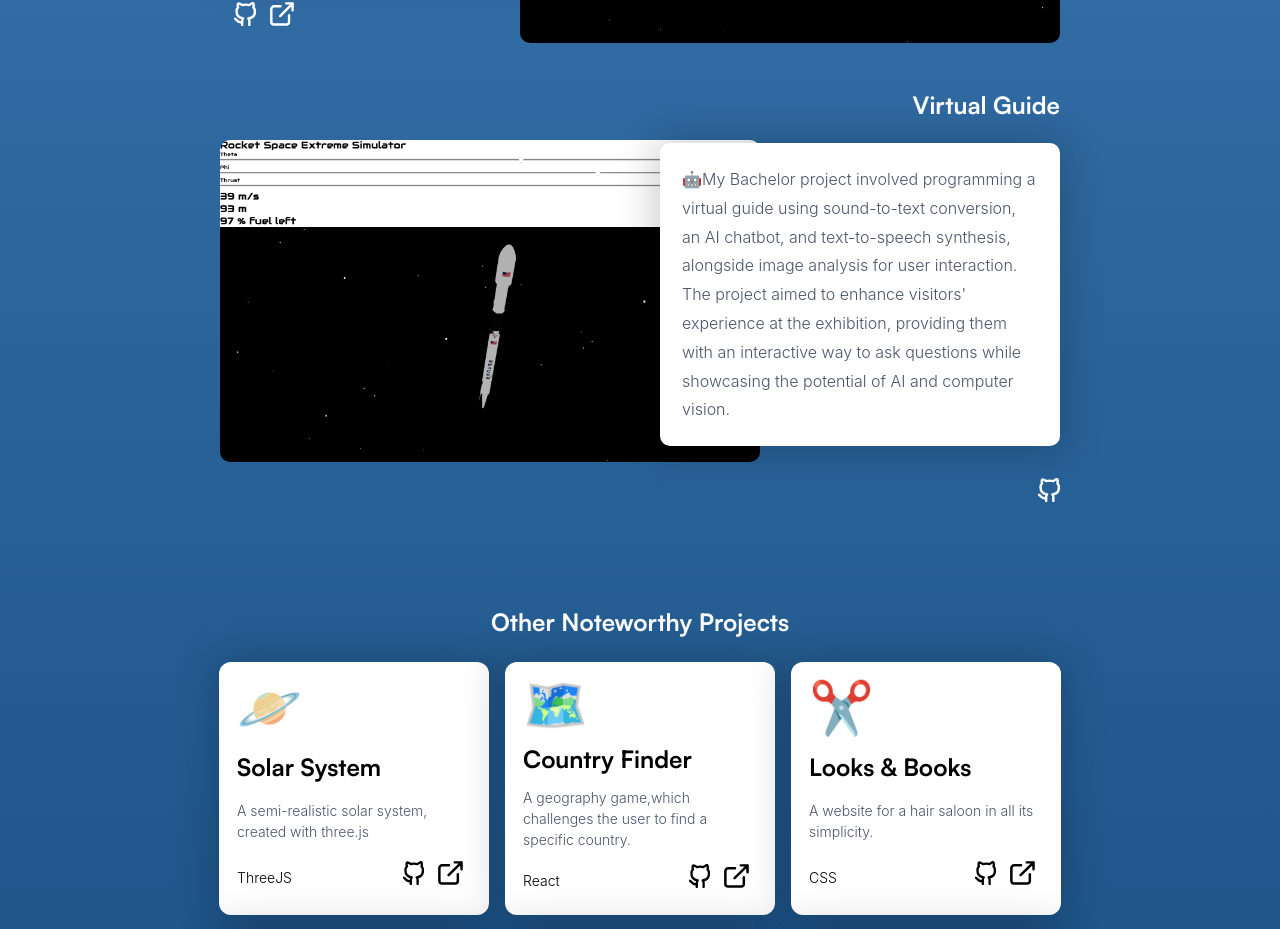
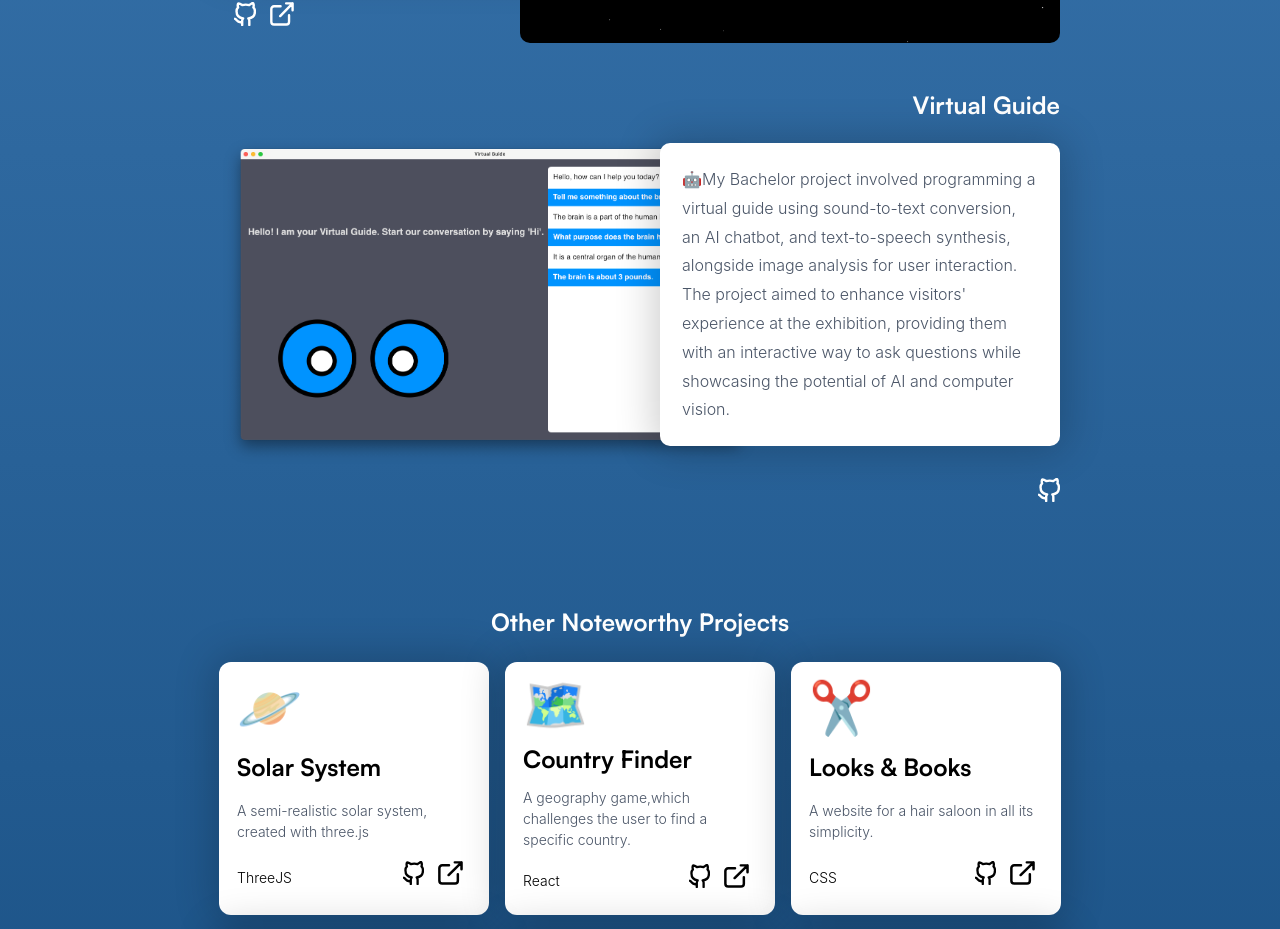
Before and after one commit to Filipbagen/filipbagen.se, a React (Create React App) app: page / in a window 1280 px wide. Shown: the part 3752-4681 px from the top of the page. Built offline with nearby package versions, Linux system fonts and the light colour scheme; a web font is replaced by a local one.

Commit message:
Updated img

```diff
--- a/src/data/DB.js
+++ b/src/data/DB.js
@@ -99,7 +99,7 @@ const ProjectList = [
         emoji: "🤖",
         title: "Virtual Guide",
         text: "My Bachelor project involved programming a virtual guide using sound-to-text conversion, an AI chatbot, and text-to-speech synthesis, alongside image analysis for user interaction. The project aimed to enhance visitors' experience at the exhibition, providing them with an interactive way to ask questions while showcasing the potential of AI and computer vision.",
-        image: 'img/rocket.png',
+        image: 'img/virtualguide.png',
         tags: ['Python', 'AI', 'Image analysis'],
         githubLink: 'https://github.com/Filipbagen/virtual-guide',
         key: 3
```
Also changed, not shown: public/img/virtualguide.png (added).
